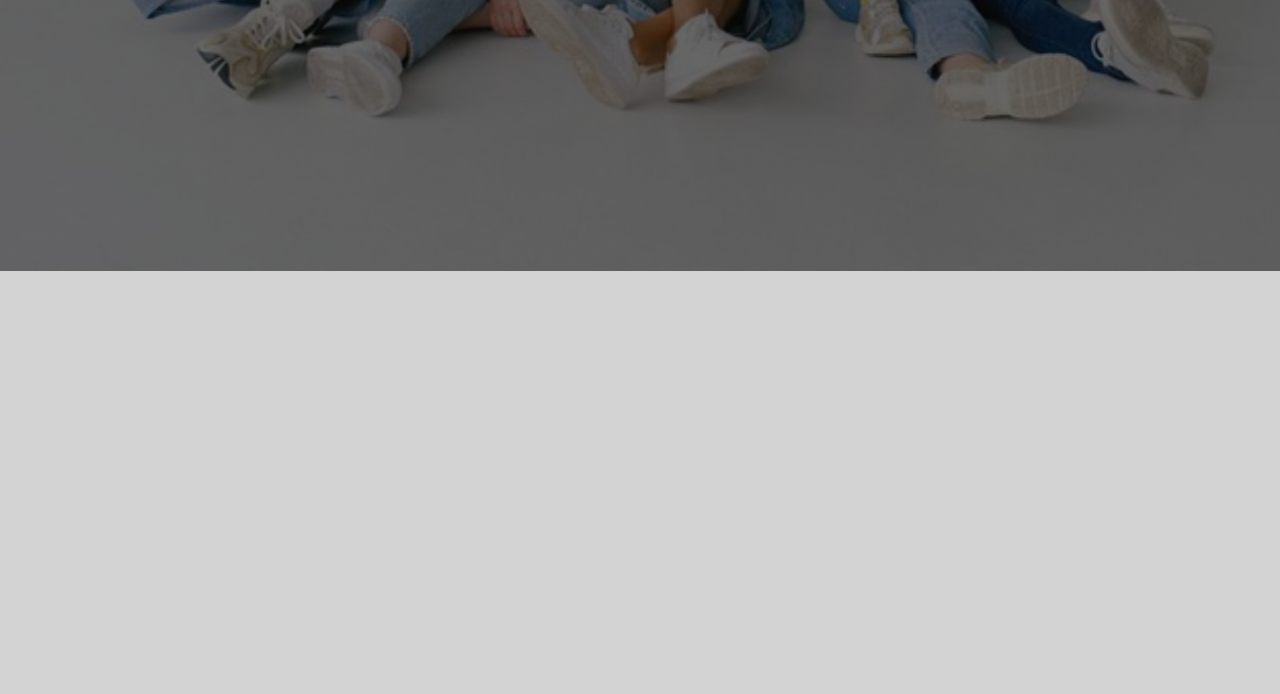
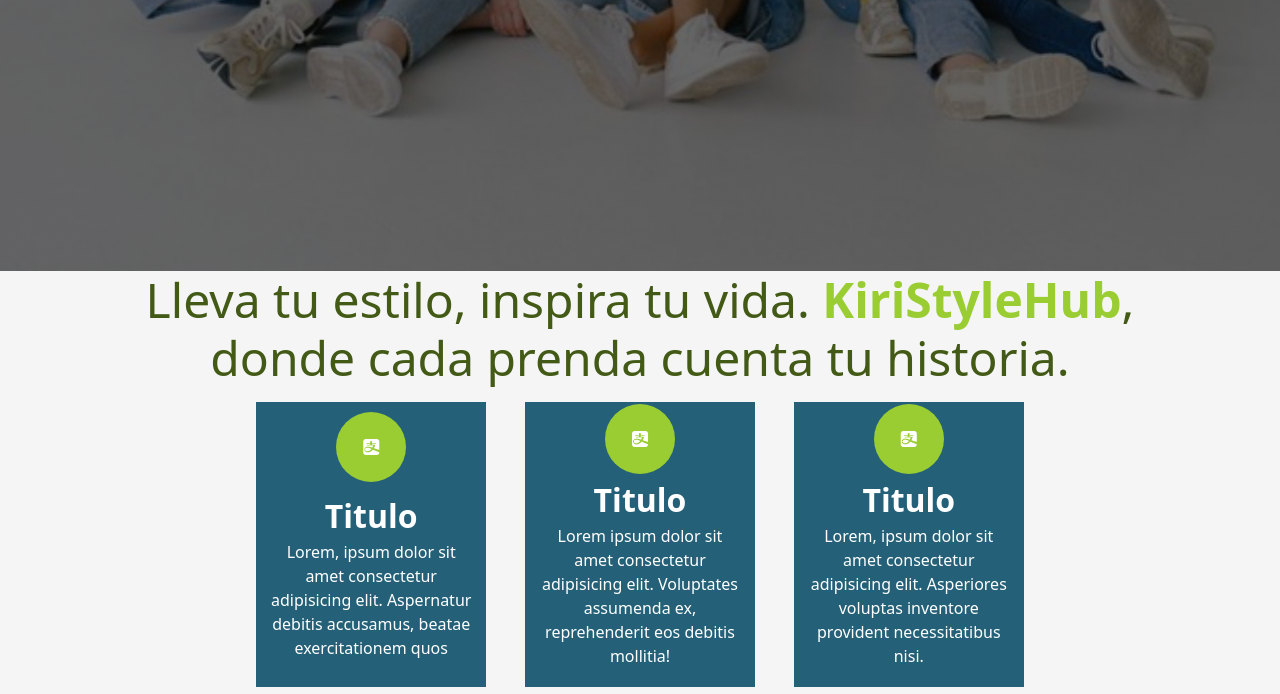
Before and after one commit to LautyDeveloper/KiriStyleHubRemasterized, a website: page index.html in a window 1280 px wide. Shown: the part 529-1223 px from the top of the page. Before the commit the page ends 800 px from the top, so only its background shows below. Drawn offline with nearby package versions, Linux system fonts and the light colour scheme.

Commit message:
Terminamos el diseño de la seccion Info

```diff
--- a/assets/sass/style.scss
+++ b/assets/sass/style.scss
@@ -106,3 +106,59 @@
     }
   }
 }
+
+.info {
+  width: 100%;
+  background-color: whitesmoke;
+  @include mixins.crearFlex(column, center, center, center, inherit);
+  h2 {
+    font-size: 3rem;
+    text-wrap: wrap;
+    width: 80%;
+    color: $darkYellowGren;
+    b {
+      color: $yellowGreen;
+    }
+  }
+  &-cards {
+    width: 60%;
+    height: 300px;
+    @include mixins.crearFlex(row, space-between, center, center, inherit);
+    .info-card {
+      width: 30%;
+      min-height: 95%;
+      background-color: $darkSkyBlue;
+      @include mixins.crearFlex(column, space-evenly, center, center, inherit);
+      color: white;
+      .i-container {
+        width: 70px;
+        height: 70px;
+        border-radius: 100%;
+        background-color: $yellowGreen;
+        @include mixins.crearFlex(column, center, center, center, inherit);
+      }
+      .content {
+        width: 100%;
+        height: 60%;
+        @include mixins.crearFlex(
+          column,
+          space-between,
+          center,
+          center,
+          inherit
+        );
+        .titulo {
+          font-size: 2rem;
+          font-weight: 600;
+          margin: 0;
+        }
+        .parrafo {
+          font-size: 1rem;
+          font-weight: 500;
+          width: 90%;
+          text-wrap: wrap;
+        }
+      }
+    }
+  }
+}
--- a/index.html
+++ b/index.html
@@ -46,5 +46,43 @@
         <h1><b>DESCUBRE TU ESTILO</b><br />UNICO</h1>
       </div>
     </div>
+    <section class="info">
+      <h2>
+        Lleva tu estilo, inspira tu vida. <b>KiriStyleHub</b>, donde cada prenda
+        cuenta tu historia.
+      </h2>
+      <div class="info-cards">
+        <div class="info-card">
+          <div class="i-container"><i class="bi bi-alipay"></i></div>
+          <div class="content">
+            <p class="titulo">Titulo</p>
+            <p class="parrafo">
+              Lorem, ipsum dolor sit amet consectetur adipisicing elit.
+              Aspernatur debitis accusamus, beatae exercitationem quos
+            </p>
+          </div>
+        </div>
+        <div class="info-card">
+          <div class="i-container"><i class="bi bi-alipay"></i></div>
+          <div class="content">
+            <p class="titulo">Titulo</p>
+            <p class="parrafo">
+              Lorem ipsum dolor sit amet consectetur adipisicing elit.
+              Voluptates assumenda ex, reprehenderit eos debitis mollitia!
+            </p>
+          </div>
+        </div>
+        <div class="info-card">
+          <div class="i-container"><i class="bi bi-alipay"></i></div>
+          <div class="content">
+            <p class="titulo">Titulo</p>
+            <p class="parrafo">
+              Lorem, ipsum dolor sit amet consectetur adipisicing elit.
+              Asperiores voluptas inventore provident necessitatibus nisi.
+            </p>
+          </div>
+        </div>
+      </div>
+    </section>
   </body>
 </html>
```
Also changed, not shown: assets/sass/style.css, 1 other file.
